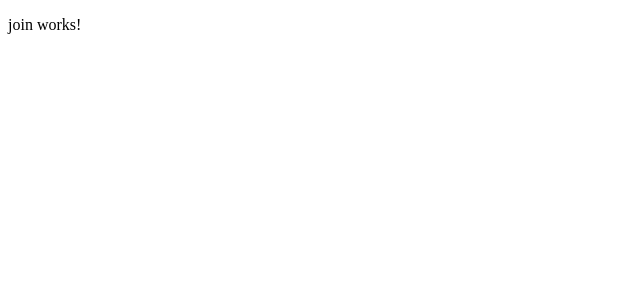
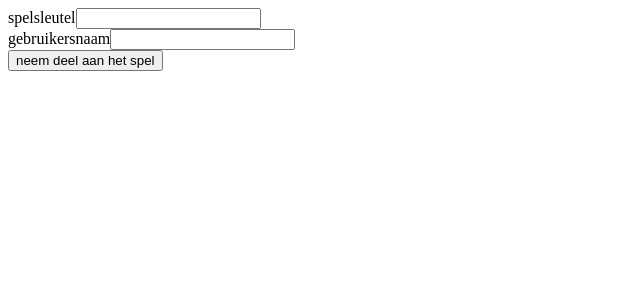
Before and after one commit to AndreeaPenu/charades, an Angular app in the folder charades/frontend/frontend/: page /join in a window 1280 px wide. Shown: the top 300 px of the page, without its empty margins (0-640 px from the left). Built offline with nearby package versions, Linux system fonts and the light colour scheme.

Commit message:
semi angular gefixt

```diff
--- a/charades/frontend/frontend/src/app/app-routing.module.ts
+++ b/charades/frontend/frontend/src/app/app-routing.module.ts
@@ -3,6 +3,7 @@ import { RouterModule, Routes } from '@angular/router';
 import {StartComponent} from "./start/start.component";
 import {JoinComponent} from "./start/join/join.component";
 import {NewComponent} from "./start/new/new.component";
+import {OverzichtComponent} from "./start/overzicht/overzicht.component";
 
 
 
@@ -11,6 +12,7 @@ const appRoutes: Routes = [
   {path: 'home',component: StartComponent},
   {path: 'join',component: JoinComponent},
   {path: 'new',component: NewComponent},
+  {path: 'game/{session_key}',component: OverzichtComponent},
   ];
 
 @NgModule({
--- a/charades/frontend/frontend/src/app/app.module.ts
+++ b/charades/frontend/frontend/src/app/app.module.ts
@@ -9,6 +9,7 @@ import { NewComponent } from './start/new/new.component';
 import { OverzichtComponent } from './start/overzicht/overzicht.component';
 import { GameComponent } from './game/game.component';
 import {AppRoutingModule} from "./app-routing.module";
+import {FormsModule} from "@angular/forms";
 
 
 @NgModule({
@@ -23,6 +24,7 @@ import {AppRoutingModule} from "./app-routing.module";
   imports: [
     BrowserModule,
     HttpModule,
+    FormsModule,
     AppRoutingModule,
 
   ],
--- a/charades/frontend/frontend/src/app/start/join/join.component.html
+++ b/charades/frontend/frontend/src/app/start/join/join.component.html
@@ -1,3 +1,19 @@
-<p>
-  join works!
-</p>
+<form action="" (ngSubmit)="onSignup(f)" #f="ngForm">
+  <div class="row">
+    <div class="col-xs-12">
+      <div class="form-group">
+        <label for="session_key">spelsleutel</label>
+        <input type="text" id="session_key" name="session_key" class="form-control" ngModel>
+      </div>
+      <div class="form-group">
+        <label for="username">gebruikersnaam</label>
+        <input type="text" id="username" name="username" class="form-control" ngModel>
+      </div>
+    </div>
+  </div>
+  <div class="row">
+    <div class="col-xs-12">
+      <button type="submit" class="btn btn-success">neem deel aan het spel</button>
+    </div>
+  </div>
+</form>
--- a/charades/frontend/frontend/src/app/start/join/join.component.ts
+++ b/charades/frontend/frontend/src/app/start/join/join.component.ts
@@ -1,4 +1,6 @@
 import { Component, OnInit } from '@angular/core';
+import {NgForm} from "@angular/forms";
+import {Http} from "@angular/http";
 
 @Component({
   selector: 'app-join',
@@ -7,9 +9,17 @@ import { Component, OnInit } from '@angular/core';
 })
 export class JoinComponent implements OnInit {
 
-  constructor() { }
+  constructor(private http:Http) { }
 
   ngOnInit() {
   }
+  onSignup(form: NgForm){
+    const session_key= form.value.session_key;
+    const username= form.value.username;
+
+    this.http.get(`http://localhost:8000/api/v1/participators/`+ username +`/`+session_key).subscribe(response => {console.log(response)});
+
+
+  }
 
 }
--- a/charades/frontend/frontend/src/app/start/new/new.component.html
+++ b/charades/frontend/frontend/src/app/start/new/new.component.html
@@ -1,19 +1,15 @@
-<form action="" (ngSubmit)="onSubmit()">
+<form action="" (ngSubmit)="onSignup(f)" #f="ngForm">
   <div class="row">
     <div class="col-xs-12">
       <div class="form-group">
-        <label for="session_key">spelsleutel</label>
-        <input type="text" id="session_key" formControlName="name" class="form-control">
-      </div>
-      <div class="form-group">
         <label for="username">gebruikersnaam</label>
-        <input type="text" id="username" formControlName="username" class="form-control">
+        <input type="text" id="username" name="username" class="form-control" ngModel>
       </div>
     </div>
   </div>
   <div class="row">
     <div class="col-xs-12">
-      <button type="submit" class="btn btn-success">neem deel aan het spel</button>
+      <button type="submit" class="btn btn-success">start een spel</button>
     </div>
   </div>
   </form>
--- a/charades/frontend/frontend/src/app/start/new/new.component.ts
+++ b/charades/frontend/frontend/src/app/start/new/new.component.ts
@@ -1,4 +1,6 @@
 import { Component, OnInit } from '@angular/core';
+import {Http} from "@angular/http";
+import {FormGroup, NgForm} from "@angular/forms";
 
 @Component({
   selector: 'app-new',
@@ -6,10 +8,18 @@ import { Component, OnInit } from '@angular/core';
   styleUrls: ['./new.component.css']
 })
 export class NewComponent implements OnInit {
+  newgameformgroup: FormGroup;
 
-  constructor() { }
+  constructor(private http:Http) { }
 
   ngOnInit() {
   }
 
+  onSignup(form: NgForm){
+    const username= form.value.username;
+
+    this.http.get(`http://localhost:8000/api/v1/session/`+ username).subscribe(response => {console.log(response)});
+
+
+  }
 }
```
